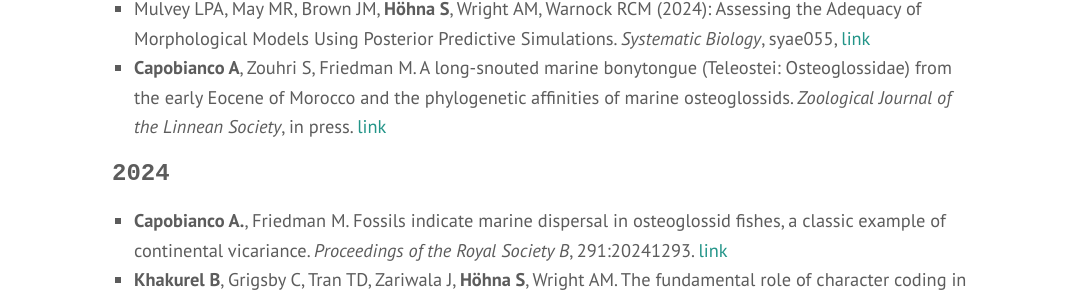
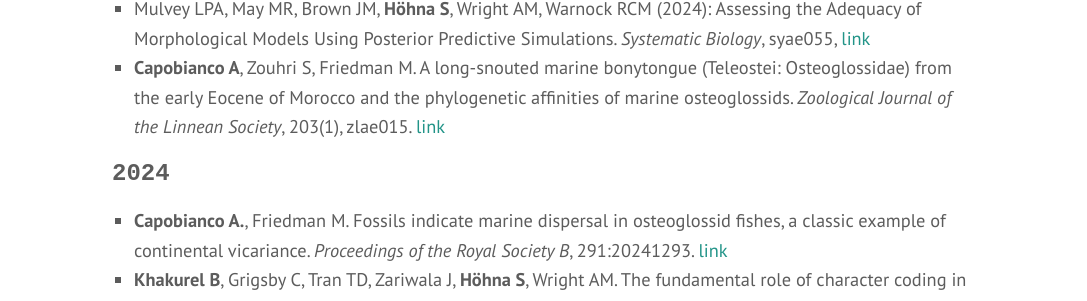
Before and after one commit to hoehnalab/hoehnalab.github.io, a Jekyll site: the page built from publications.md, in a window 1280 px wide and 900 px high. Shown: the part 331-632 px from the top of the window, without its empty margins (96-1183 px from the left). Built offline with Jekyll 4.4.1, drawn with Linux system fonts in a browser that asks for light colours; some web fonts are replaced.

Commit message:
Update publications.md

```diff
--- a/publications.md
+++ b/publications.md
@@ -8,7 +8,7 @@
 <!-- <strong>Darlim, G.</strong> and <strong>Höhna S</strong>. The effects of cryptic diversity on diversification dynamics analyses in Crocodylia. *Proceedings of the Royal Society B* -->
 - <strong>Höhna S</strong>, Lower SE, Duchen P, Catalán A. Robustness of divergence time estimation despite gene tree estimation error: a case study of fireflies (Coleoptera: Lampyridae). *Systematic Biology*, syae065. [link](https://doi.org/10.1093/sysbio/syae065)
 - Mulvey LPA, May MR, Brown JM, <strong>Höhna S</strong>, Wright AM, Warnock RCM (2024): Assessing the Adequacy of Morphological Models Using Posterior Predictive Simulations. *Systematic Biology*, syae055, [link](https://doi.org/10.1093/sysbio/syae055)
-- <strong>Capobianco A</strong>, Zouhri S, Friedman M. A long-snouted marine bonytongue (Teleostei: Osteoglossidae) from the early Eocene of Morocco and the phylogenetic affinities of marine osteoglossids. *Zoological Journal of the Linnean Society*, in press. [link](https://academic.oup.com/zoolinnean/advance-article/doi/10.1093/zoolinnean/zlae015/7648739)
+- <strong>Capobianco A</strong>, Zouhri S, Friedman M. A long-snouted marine bonytongue (Teleostei: Osteoglossidae) from the early Eocene of Morocco and the phylogenetic affinities of marine osteoglossids. *Zoological Journal of the Linnean Society*, 203(1), zlae015. [link](https://doi.org/10.1093/zoolinnean/zlae015)
 
 
 <h3>2024</h3>
```
